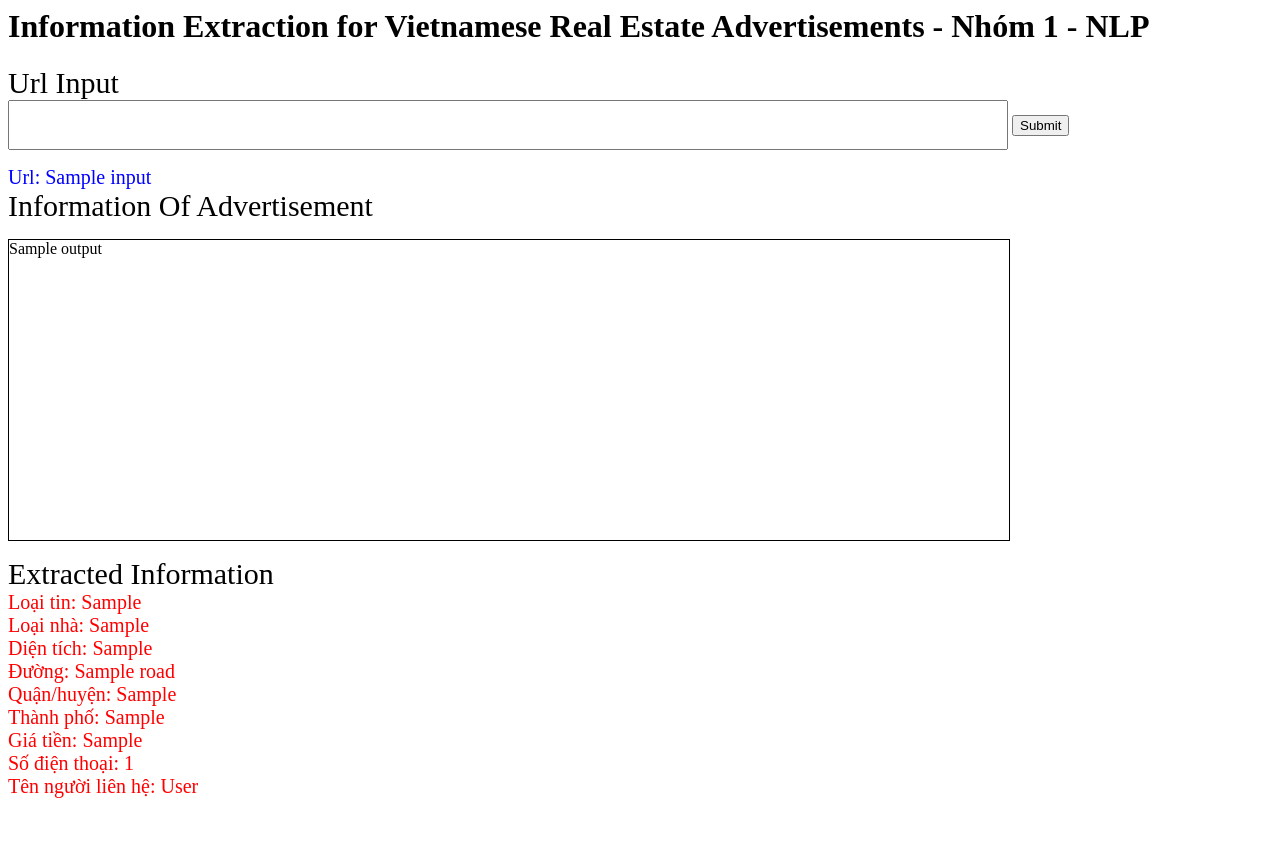
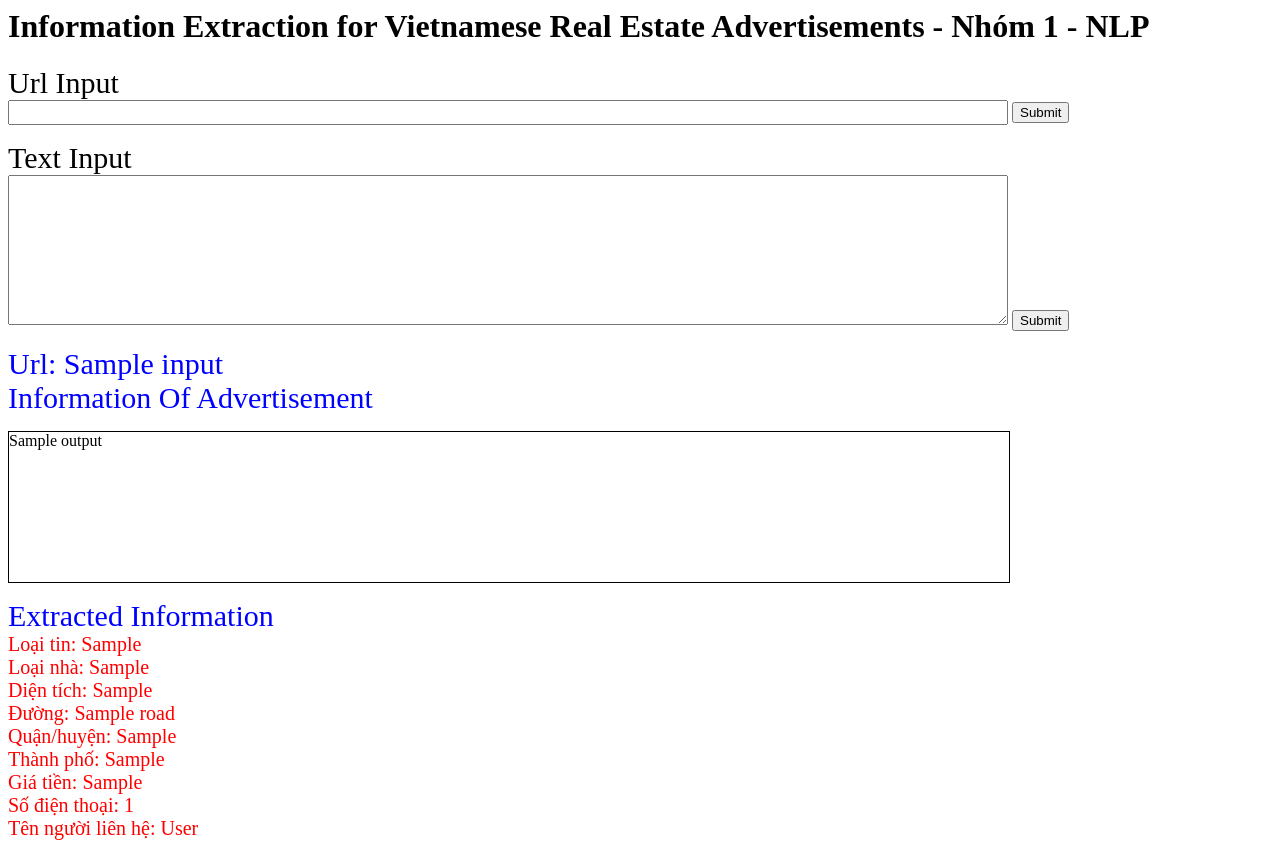
Before and after one commit to nguyenlecong/NATURAL-LANGUAGE-PROCESSING, a Flask app: template INFORMATION EXTRACTION/flask/templates/homepage.html in a window 1280 px wide. Before the commit the page ends 798 px from the top, so only its background shows below. Run offline with Flask 3, Linux system fonts and the light colour scheme; the template is opened without the code that fills it: most values are stand-ins (such as "Sample title", 1, 10 or a date in 2020).

Commit message:
update IE project

```diff
--- a/INFORMATION EXTRACTION/flask/templates/homepage.html
+++ b/INFORMATION EXTRACTION/flask/templates/homepage.html
@@ -3,21 +3,29 @@
 <form method="POST">
     <label style="font-size:30px;">Url Input</label>
     <br />
-    <input name="text" style="height: 50px; width: 1000px">
+    <input name="text" style="height: 25px; width: 1000px">
+    <input type="submit">
+    <br />
+</form>
+
+<form method="POST">
+    <label style="font-size:30px;">Text Input</label>
+    <br />
+    <textarea name="text" cols="40" rows="5" style="height: 150px; width: 1000px"></textarea>
     <input type="submit">
     <br />
 </form>
 
 <p>
-    <label style="color:blue; font-size:20px">Url: {{ input }}</label><br />
-    <label style="font-size:30px;">Information Of Advertisement</label><br />
-    <div style="width:1000px;height:300px;border:1px solid #000;">
+    <label style="color:blue; font-size:30px">Url: {{ input }}</label><br />
+    <label style="color:blue; font-size:30px">Information Of Advertisement</label><br />
+    <div style="width:1000px;height:150px;border:1px solid #000;">
         {{ output }}
     </div>
 </p>
 
 <p>
-    <label style="font-size:30px;">Extracted Information</label><br />
+    <label style="color: blue; font-size:30px;">Extracted Information</label><br />
     <label style="color: red; font-size:20px">Loại tin: {{typeE}}</label> <br />
     <label style="color: red; font-size:20px">Loại nhà: {{cateE}}</label> <br />
     <label style="color: red; font-size:20px">Diện tích: {{ae}}</label> <br />
@@ -27,5 +35,4 @@
     <label style="color: red; font-size:20px">Giá tiền: {{pr}}</label> <br />
     <label style="color: red; font-size:20px">Số điện thoại: {{number}}</label> <br />
     <label style="color: red; font-size:20px">Tên người liên hệ: {{fullname}}</label> <br />
-
 </p>
```
Also changed, not shown: INFORMATION EXTRACTION/flask/interface.py (+7 -2 lines).
